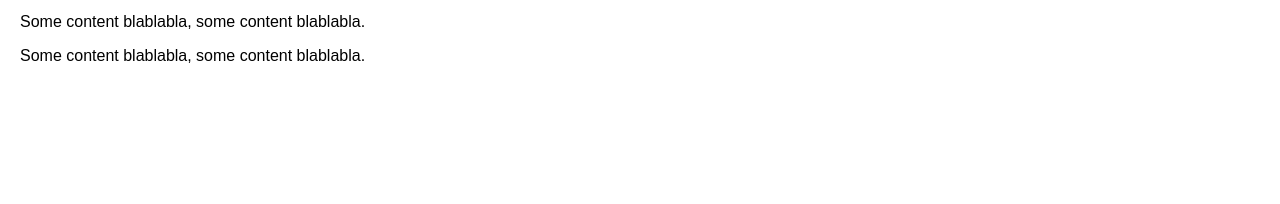
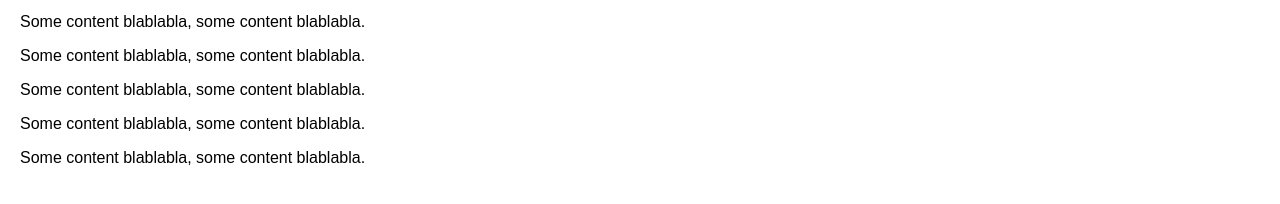
Before and after one commit to ShadowbreakerGD/shadowbreakergd.github.io, a plain HTML site: page index.html in a window 1280 px wide. Shown: the part 454-658 px from the top of the page. Drawn offline with Linux system fonts and the light colour scheme.

Commit message:
Update index.html

```diff
--- a/index.html
+++ b/index.html
@@ -30,6 +30,9 @@ body {
   <p>Some content blablabla, some content blablabla.</p>
   <p>Some content blablabla, some content blablabla.</p>
   <p>Some content blablabla, some content blablabla.</p>
+  <p>Some content blablabla, some content blablabla.</p>
+  <p>Some content blablabla, some content blablabla.</p>
+  <p>Some content blablabla, some content blablabla.</p>
 </div>
 </html>
   </body>
```
